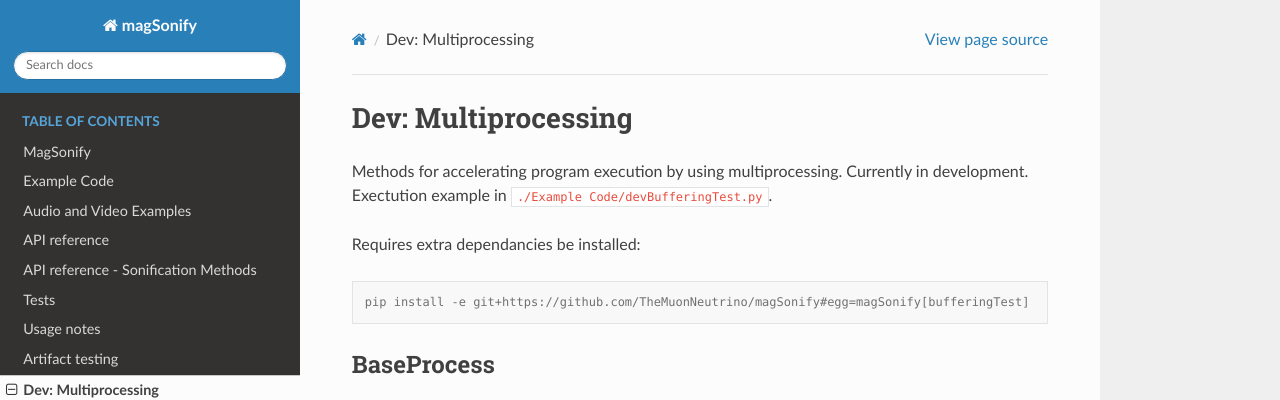
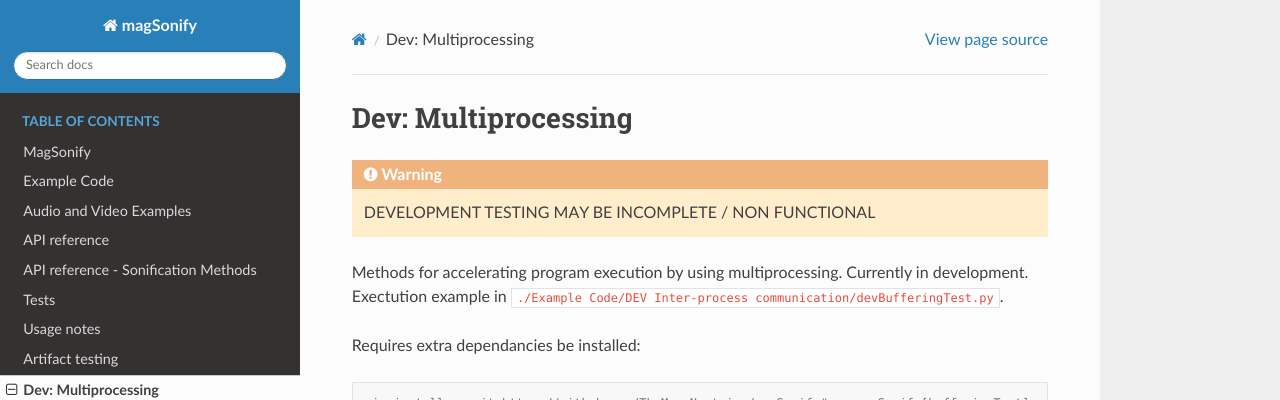
Before and after one commit to marek-cottingham/magSonify, a Sphinx documentation site: the page built from docs/src/multiprocessing.rst, in a window 1280 px wide, cut to the strip 0-400 px from the top of the page. Built offline with Sphinx 7.4.7 and the Read the Docs theme 2.0.0, drawn with Linux system fonts in a browser that asks for light colours.

Commit message:
Development warnings

```diff
--- a/docs/src/multiprocessing.rst
+++ b/docs/src/multiprocessing.rst
@@ -1,8 +1,12 @@
 Dev: Multiprocessing
 ======================
 
+.. warning::
+    DEVELOPMENT TESTING
+    MAY BE INCOMPLETE / NON FUNCTIONAL
+
 Methods for accelerating program execution by using multiprocessing. Currently in development.
-Exectution example in ``./Example Code/devBufferingTest.py``.
+Exectution example in ``./Example Code/DEV Inter-process communication/devBufferingTest.py``.
 
 Requires extra dependancies be installed:
 
--- a/docs/src/usage_notes.rst
+++ b/docs/src/usage_notes.rst
@@ -32,7 +32,7 @@
 .. warning::
 
     The cache size is unlimited and there is no automatic deletion of the cache. Ensure cache
-    deletion before uninstalling the package.
+    deletion before uninstalling the package. Suitable for development only.
 
 .. note::
 
```
